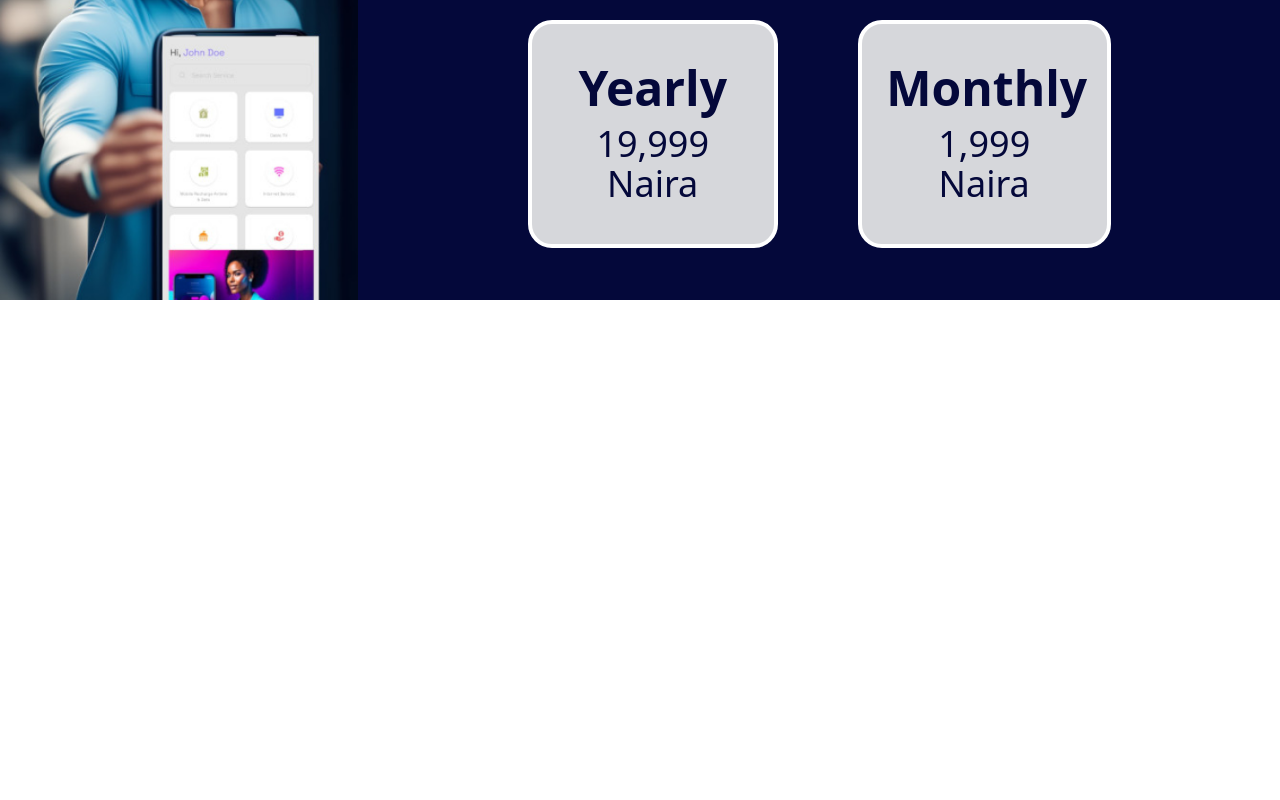
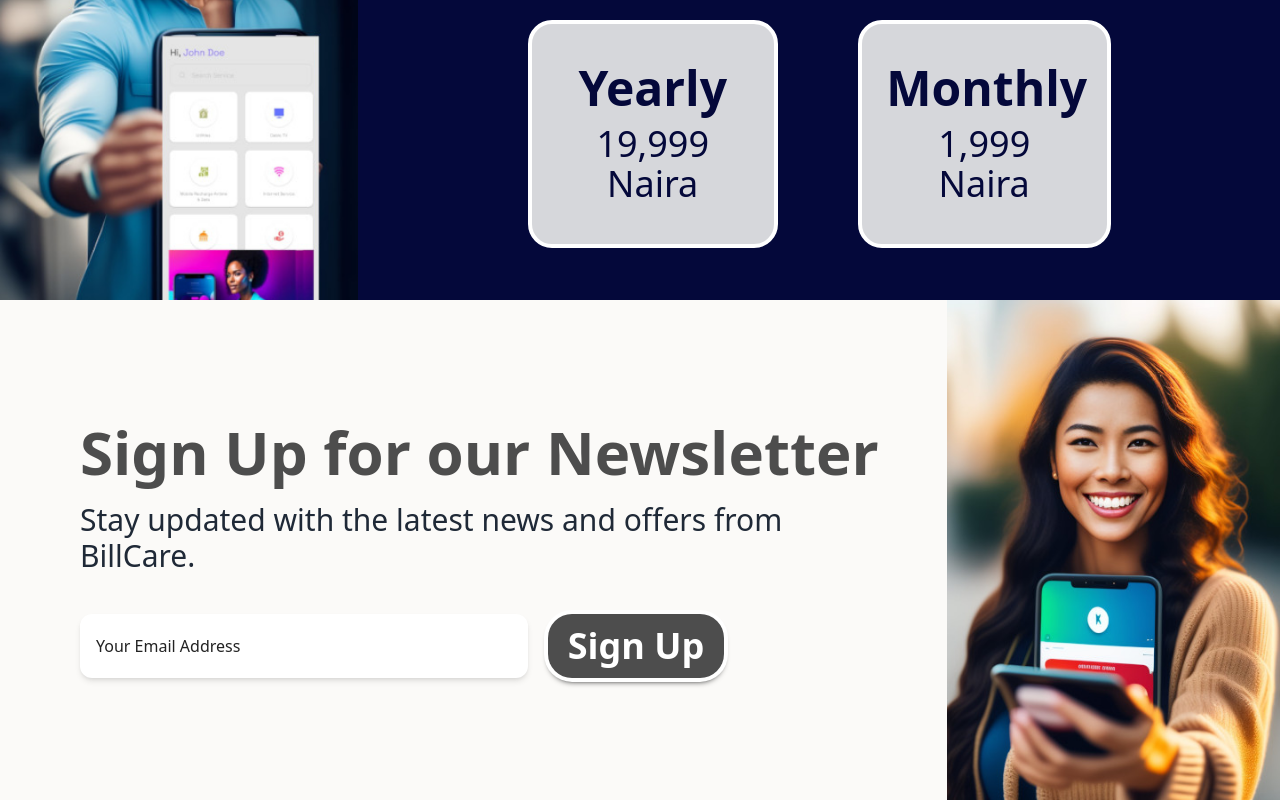
Before and after one commit to hossainarif37/billcare-client, a React (Vite) app: page / in a window 1280 px wide. Shown: the part 1516-2316 px from the top of the page. Before the commit the page ends 1816 px from the top, so only its background shows below. Built offline with nearby package versions, Linux system fonts and the light colour scheme.

Commit message:
newsletter section added

```diff
--- a/src/pages/home/Home.jsx
+++ b/src/pages/home/Home.jsx
@@ -1,6 +1,7 @@
 import About from "./About";
 import Banner from "./Banner";
 import Features from "./Features";
+import Newsletter from "./Newsletter";
 import Pricing from "./Pricing";
 
 const Home = () => {
@@ -10,6 +11,7 @@ const Home = () => {
             <About />
             <Features />
             <Pricing />
+            <Newsletter />
         </div>
     );
 };
--- /dev/null
+++ b/src/pages/home/Newsletter.jsx
@@ -0,0 +1,22 @@
+import newsletterImg from '../../assets/images/girl_2.png'
+const Newsletter = () => {
+    return (
+        <section className='flex flex-col lg:flex-row justify-between bg-[#FBFAF8]  items-center'>
+            <div className=' px-4 py-10 lg:py-0  lg:pl-20 lg:pr-10 space-y-6 lg:space-y-10 bg-[#FBFAF8]'>
+                <div>
+                    <h1 className='text-4xl lg:text-6xl font-black mb-5 text-[#4D4D4D]'>Sign Up for our Newsletter</h1>
+                    <h3 className='text-3xl'>Stay updated with the latest news and offers from <br className='hidden lg:block' /> BillCare.
+                    </h3>
+                </div>
+                <div className="flex flex-col lg:flex-row gap-5">
+                    <input type="text" placeholder="Your Email Address" className="px-4 rounded-xl w-full shadow-md placeholder:text-[#222] outline-none focus:ring-2 focus:ring-offset-2 max-w-md bg-white py-5" />
+                    <button className="active:scale-95 w-44 mx-auto lg:mx-0 transition-all py-3 px-3 font-semibold ring-4 ring-white  shadow-md shadow-black bg-[#4D4D4D] text-white rounded-3xl items-center capitalize text-4xl ">sign up</button>
+
+                </div>
+            </div>
+            <img className='lg:w-[26%] shrink-0 h-full' src={newsletterImg} alt="Feature Image" />
+        </section>
+    );
+};
+
+export default Newsletter;
```
